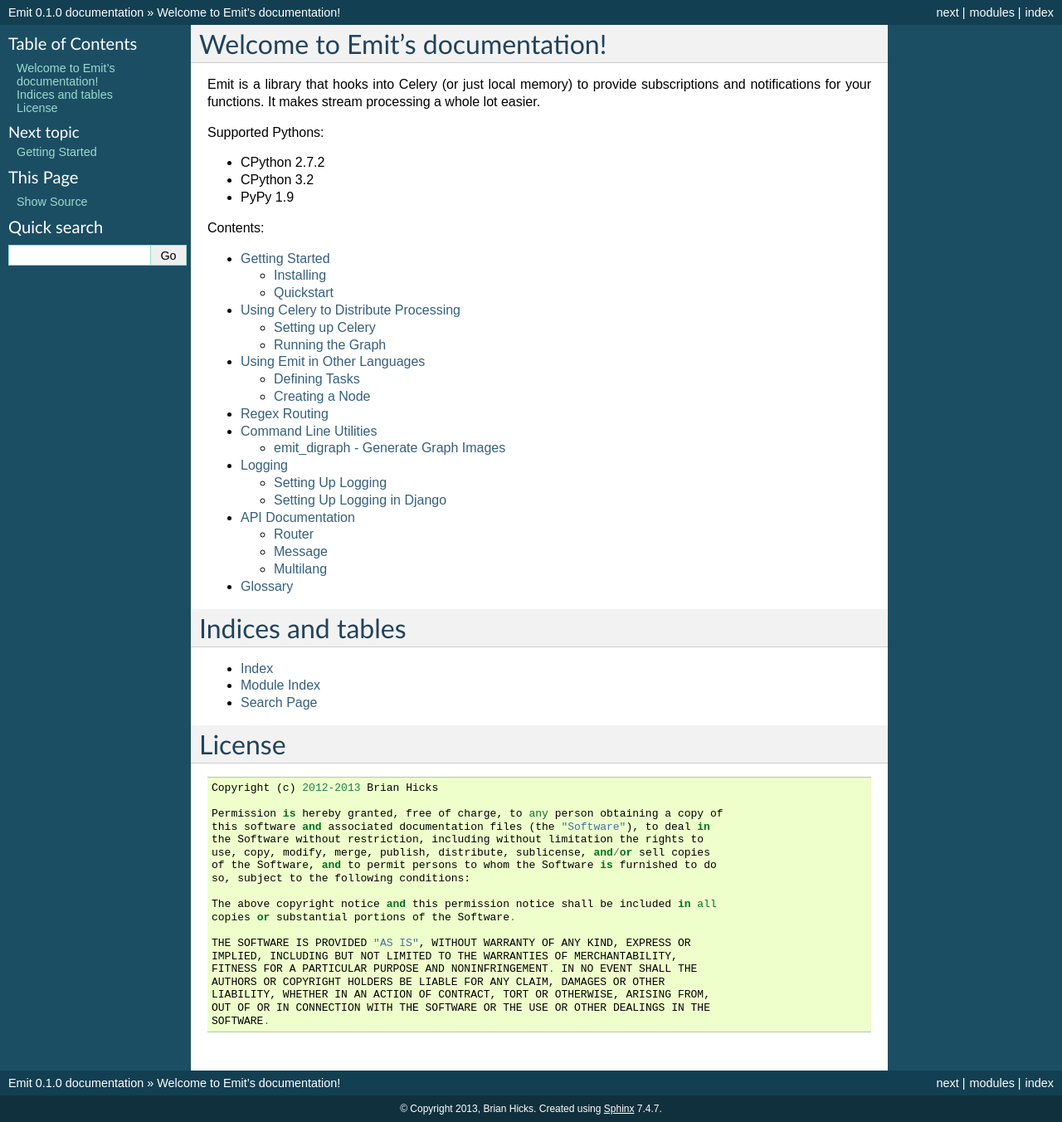
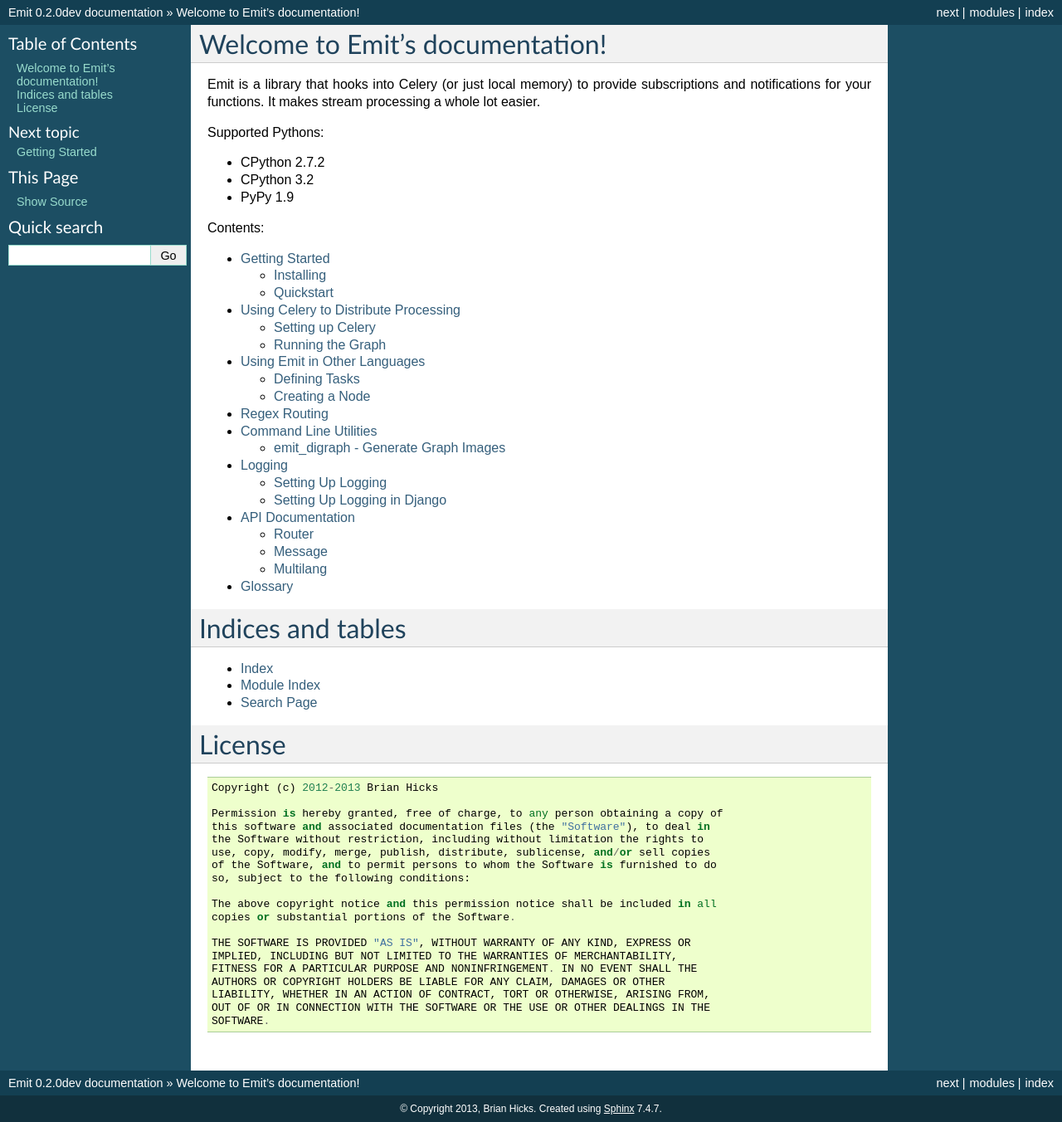
Before and after one commit to BrianHicks/emit, a Sphinx documentation site: the page built from docs/index.rst, in a window 1280 px wide. Shown: the whole page at 83% size. Built offline with Sphinx 7.4.7, drawn with Linux system fonts in a browser that asks for light colours.

Commit message:
bump version number in docs for dev

```diff
--- a/docs/conf.py
+++ b/docs/conf.py
@@ -50,9 +50,9 @@
 # built documents.
 #
 # The short X.Y version.
-version = '0.1.0'
+version = '0.2.0'
 # The full version, including alpha/beta/rc tags.
-release = '0.1.0'
+release = '0.2.0dev'
 
 # The language for content autogenerated by Sphinx. Refer to documentation
 # for a list of supported languages.
```
